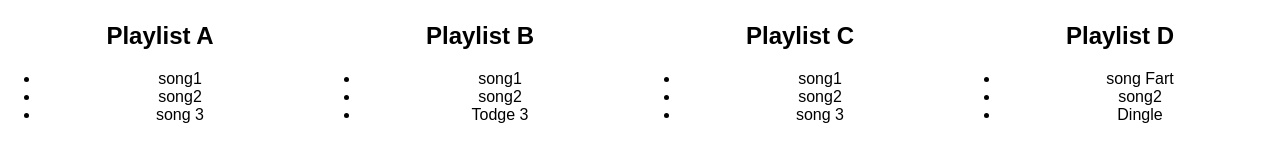
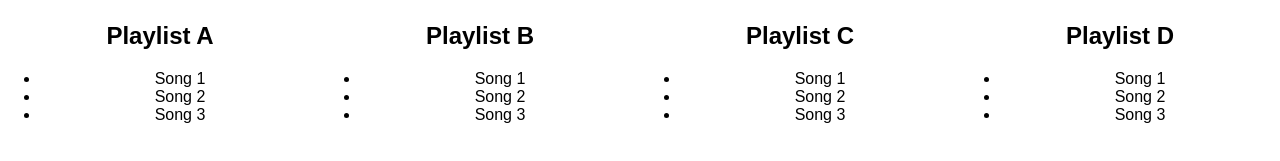
Before and after one commit to mcclymont-k/better-playlists, a React (Create React App) app: page / in a window 1280 px wide. Shown: the part 267-428 px from the top of the page. Built offline with nearby package versions, Linux system fonts and the light colour scheme.

Commit message:
Changed some of the fakeData songs and tidied up

```diff
--- a/src/App.js
+++ b/src/App.js
@@ -7,33 +7,33 @@ let fakeServerData = {
       {
         name: "Playlist A",
         songs: [
-          {name:'song1', duration: 1320},
-          {name:'song2', duration: 1320},
-          {name:'song 3', duration: 1320}
+          {name:'Song 1', duration: 1320},
+          {name:'Song 2', duration: 1320},
+          {name:'Song 3', duration: 1320}
         ]
       },
       {
         name: "Playlist B",
         songs: [
-          {name:'song1', duration: 1320},
-          {name:'song2', duration: 1320},
-          {name:'Todge 3', duration: 1320}
+          {name:'Song 1', duration: 1320},
+          {name:'Song 2', duration: 1320},
+          {name:'Song 3', duration: 1320}
         ]
       },
       {
         name: "Playlist C",
         songs:[
-          {name:'song1', duration: 1320},
-          {name:'song2', duration: 1320},
-          {name:'song 3', duration: 1320}
+          {name:'Song 1', duration: 1320},
+          {name:'Song 2', duration: 1320},
+          {name:'Song 3', duration: 1320}
         ]
       },
       {
         name: "Playlist D",
         songs: [
-          {name:'song Fart', duration: 1320},
-          {name:'song2', duration: 1320},
-          {name:'Dingle', duration: 1320}
+          {name:'Song 1', duration: 1320},
+          {name:'Song 2', duration: 1320},
+          {name:'Song 3', duration: 1320}
         ]
       },
     ]
```
